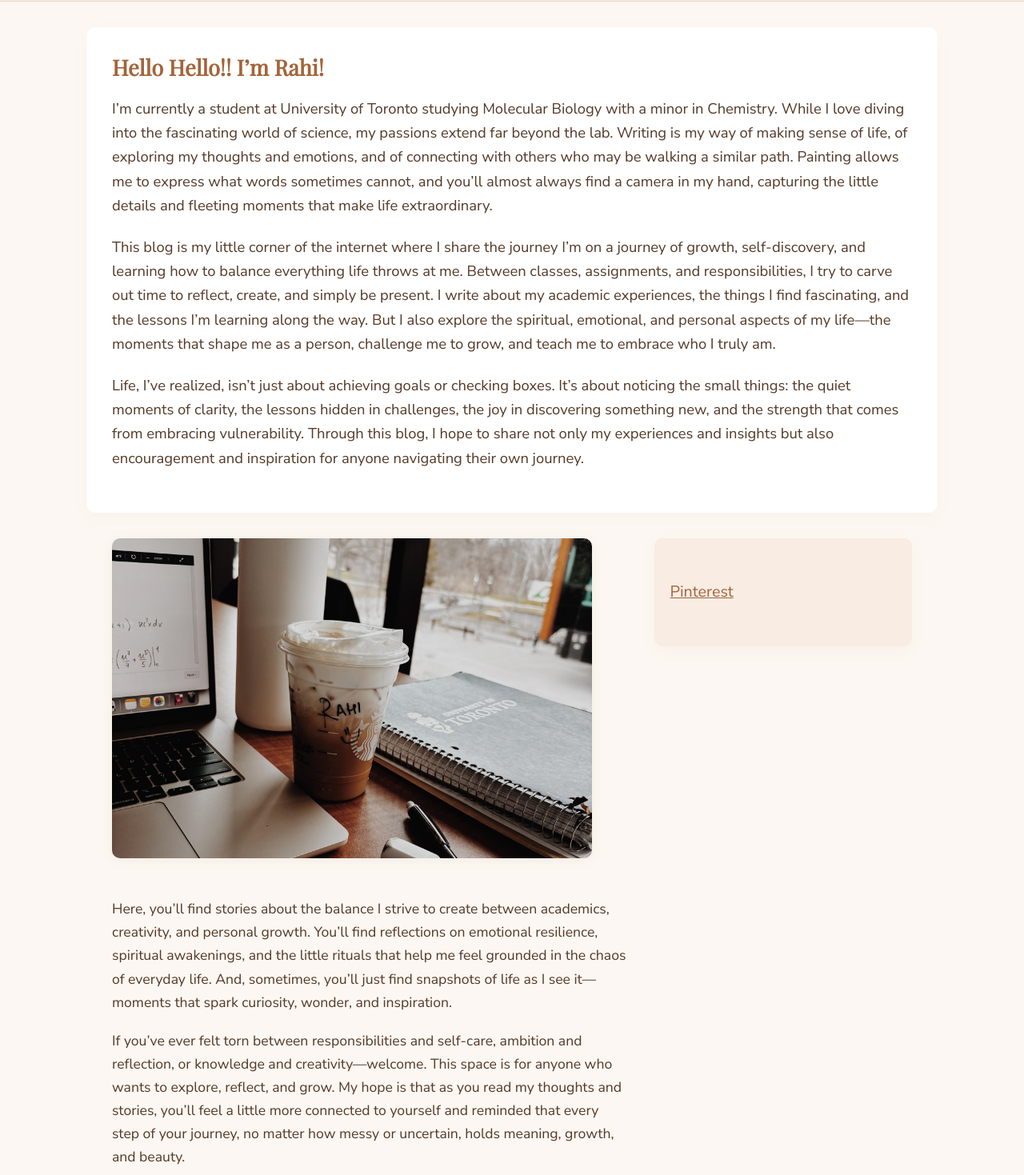
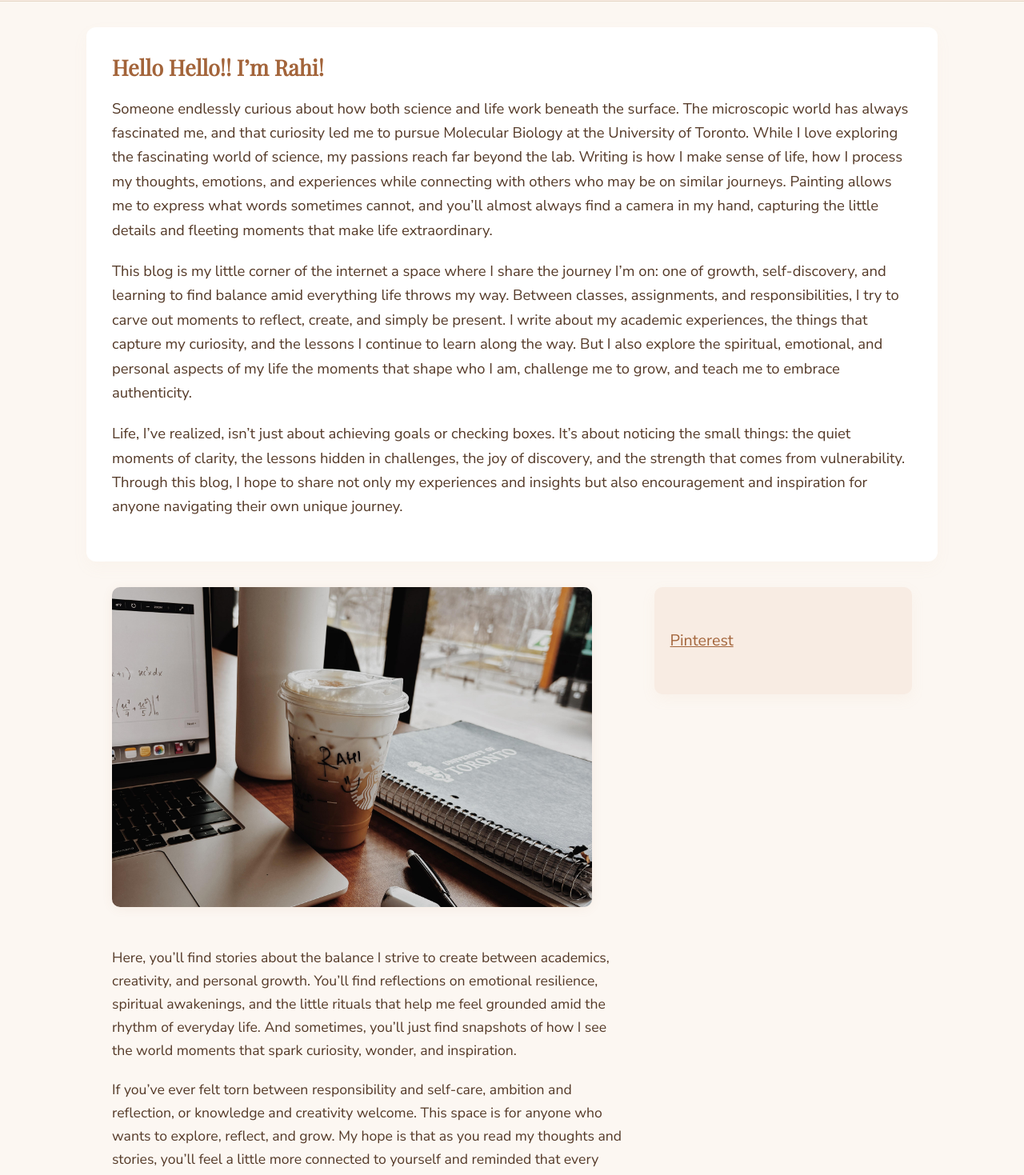
Before and after one commit to Bhavya26505/Blog-, a React (Vite) app: page /about in a window 1280 px wide. Shown: the part 280-1749 px from the top of the page at 80% size. Built offline with nearby package versions, Linux system fonts and the light colour scheme.

Commit message:
about changes

```diff
--- a/src/pages/About.jsx
+++ b/src/pages/About.jsx
@@ -65,14 +65,16 @@ export default function About() {
             fontSize: "1.15em",
           }}
         >
-          I’m currently a student at University of Toronto studying Molecular
-          Biology with a minor in Chemistry. While I love diving into the
-          fascinating world of science, my passions extend far beyond the lab.
-          Writing is my way of making sense of life, of exploring my thoughts
-          and emotions, and of connecting with others who may be walking a
-          similar path. Painting allows me to express what words sometimes
-          cannot, and you’ll almost always find a camera in my hand, capturing
-          the little details and fleeting moments that make life extraordinary.
+          Someone endlessly curious about how both science and life work beneath
+          the surface. The microscopic world has always fascinated me, and that
+          curiosity led me to pursue Molecular Biology at the University of
+          Toronto. While I love exploring the fascinating world of science, my
+          passions reach far beyond the lab. Writing is how I make sense of
+          life, how I process my thoughts, emotions, and experiences while
+          connecting with others who may be on similar journeys. Painting allows
+          me to express what words sometimes cannot, and you’ll almost always
+          find a camera in my hand, capturing the little details and fleeting
+          moments that make life extraordinary.
         </p>
         <p
           style={{
@@ -82,15 +84,15 @@ export default function About() {
             fontSize: "1.15em",
           }}
         >
-          This blog is my little corner of the internet where I share the
-          journey I’m on a journey of growth, self-discovery, and learning how
-          to balance everything life throws at me. Between classes, assignments,
-          and responsibilities, I try to carve out time to reflect, create, and
-          simply be present. I write about my academic experiences, the things I
-          find fascinating, and the lessons I’m learning along the way. But I
-          also explore the spiritual, emotional, and personal aspects of my
-          life—the moments that shape me as a person, challenge me to grow, and
-          teach me to embrace who I truly am.
+          This blog is my little corner of the internet a space where I share
+          the journey I’m on: one of growth, self-discovery, and learning to
+          find balance amid everything life throws my way. Between classes,
+          assignments, and responsibilities, I try to carve out moments to
+          reflect, create, and simply be present. I write about my academic
+          experiences, the things that capture my curiosity, and the lessons I
+          continue to learn along the way. But I also explore the spiritual,
+          emotional, and personal aspects of my life the moments that shape who
+          I am, challenge me to grow, and teach me to embrace authenticity.
         </p>
         <p
           style={{
@@ -102,11 +104,10 @@ export default function About() {
         >
           Life, I’ve realized, isn’t just about achieving goals or checking
           boxes. It’s about noticing the small things: the quiet moments of
-          clarity, the lessons hidden in challenges, the joy in discovering
-          something new, and the strength that comes from embracing
-          vulnerability. Through this blog, I hope to share not only my
-          experiences and insights but also encouragement and inspiration for
-          anyone navigating their own journey.
+          clarity, the lessons hidden in challenges, the joy of discovery, and
+          the strength that comes from vulnerability. Through this blog, I hope
+          to share not only my experiences and insights but also encouragement
+          and inspiration for anyone navigating their own unique journey.
         </p>
       </section>
 
@@ -148,28 +149,29 @@ export default function About() {
             Here, you’ll find stories about the balance I strive to create
             between academics, creativity, and personal growth. You’ll find
             reflections on emotional resilience, spiritual awakenings, and the
-            little rituals that help me feel grounded in the chaos of everyday
-            life. And, sometimes, you’ll just find snapshots of life as I see
-            it—moments that spark curiosity, wonder, and inspiration.
+            little rituals that help me feel grounded amid the rhythm of
+            everyday life. And sometimes, you’ll just find snapshots of how I
+            see the world moments that spark curiosity, wonder, and inspiration.
           </p>
           <p
             style={{ lineHeight: "1.65", color: "#543927", fontSize: "1.1em" }}
           >
-            If you’ve ever felt torn between responsibilities and self-care,
-            ambition and reflection, or knowledge and creativity—welcome. This
+            If you’ve ever felt torn between responsibility and self-care,
+            ambition and reflection, or knowledge and creativity welcome. This
             space is for anyone who wants to explore, reflect, and grow. My hope
             is that as you read my thoughts and stories, you’ll feel a little
             more connected to yourself and reminded that every step of your
-            journey, no matter how messy or uncertain, holds meaning, growth,
+            journey, no matter how uncertain or messy, carries growth, meaning,
             and beauty.
           </p>
           <p
             style={{ lineHeight: "1.65", color: "#543927", fontSize: "1.1em" }}
           >
-            So,thank you for stopping by, and I hope you’ll join me as I
-            navigate this incredible, unpredictable, and beautiful journey
-            called life. Together, let’s celebrate the little victories, reflect
-            on the lessons, and embrace the moments that make us who we are.
+            So, thank you for stopping by. I’m grateful you’re here and hope
+            you’ll join me as I continue navigating this incredible,
+            unpredictable, and beautiful journey called life. Together, let’s
+            celebrate the small victories, reflect on the lessons, and embrace
+            the moments that make us who we are.
           </p>
           <div
             style={{
```
